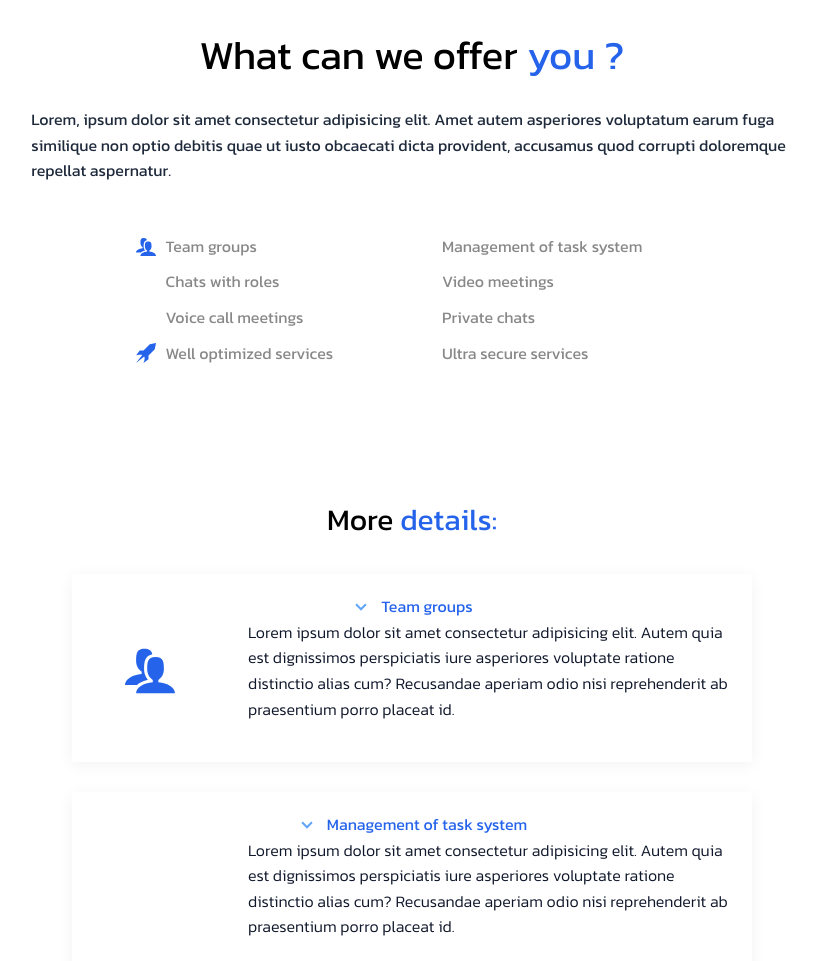
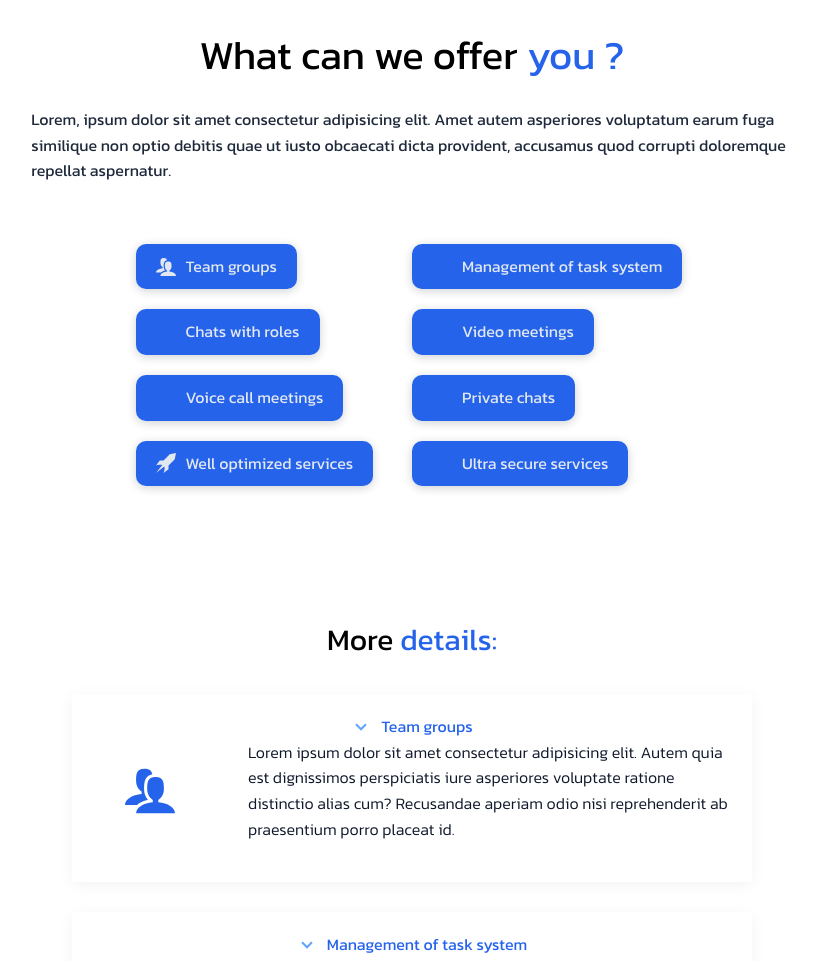
Before and after one commit to Nattek05/conmeet, a website: page index.html in a window 1280 px wide. Shown: the part 873-1834 px from the top of the page, without its empty margins (228-1045 px from the left). Drawn offline with Linux system fonts and the light colour scheme.

Commit message:
Completed offer section and added new functionality

```diff
--- a/index.html
+++ b/index.html
@@ -17,14 +17,14 @@
             <div class="nav__controls">
                 <div class="nav__btn-box">
 
-                    <a href="#" class="nav__controls--btn">
+                    <a href="#offer" class="nav__controls--btn">
                         <svg class="nav__btn-box--svg">
 
                             <use xlink:href="media/svgs/sprites.svg#icon-terminal"></use>
                         </svg>
                         Offer</a>
 
-                    <a href="#" class="nav__controls--btn">
+                    <a href="#products" class="nav__controls--btn">
                         <svg class="nav__btn-box--svg">
                             <use xlink:href="media/svgs/sprites.svg#icon-coin-dollar"></use>
                         </svg>
@@ -72,56 +72,82 @@
             </div>
         </header>
         <main class="main">
-            <article class="offer">
+            <article class="offer" id="offer">
                 <div class="heading">What can we offer <b>you ?</b></div>
                 <div class="heading__description">Lorem, ipsum dolor sit amet consectetur adipisicing elit. Amet autem asperiores voluptatum earum fuga similique non optio debitis quae ut iusto obcaecati dicta provident, accusamus quod corrupti doloremque repellat aspernatur.</div>
 
                 <ul class="offer__list">
                     <li class="offer__list--item">
+                        <div class="offer__list--item__button">
                             <svg class="offer__svg">
                                 <use xlink:href="media/svgs/sprites.svg#icon-users"></use>
                             </svg>
-                        Team groups</li>
+                           <a class="btn" href="#team_groups">Team groups</a></li>
+                        </div>
                     <li class="offer__list--item">
+                        <div class="offer__list--item__button">
                             <svg class="offer__svg">
                                 <use xlink:href="media/svgs/sprites.svg#icon-calendar"></use>
                             </svg>
-                        Management of task system</li>
+                            <a class="btn" href="#task_mang">  Management of task system</a></li>
+
+
+                        </div>
                     <li class="offer__list--item">
+                        <div class="offer__list--item__button">
                             <svg class="offer__svg">
                                 <use xlink:href="media/svgs/sprites.svg#icon-address-book"></use>
                             </svg>
-                        Chats with roles</li>
+                            <a class="btn" href="#chat">Chats with roles</a></li>
+
+
+                        </div>
                     <li class="offer__list--item">
+                        <div class="offer__list--item__button">
                             <svg class="offer__svg">
                                 <use xlink:href="media/svgs/sprites.svg#icon-camera"></use>
                             </svg>
-                        Video meetings</li>
+                            <a class="btn" href="#video_meet"> Video meetings</a></li>
+
+
+                        </div>
                     <li class="offer__list--item">
+                        <div class="offer__list--item__button">
                             <svg class="offer__svg">
                                 <use xlink:href="media/svgs/sprites.svg#icon-mic"></use>
                             </svg>
-                        Voice call meetings</li>
+                            <a class="btn" href="#voice_call">   Voice call meetings</a></li>
+
+
+                        </div>
                     <li class="offer__list--item">
+                        <div class="offer__list--item__button">
                             <svg class="offer__svg">
                                 <use xlink:href="media/svgs/sprites.svg#icon-lock"></use>
                             </svg>
-                        Private chats</li>
+                            <a class="btn" href="#priv_chat">   Private chats</a></li>
+
+
+                        </div>
                     <li class="offer__list--item">
+                        <div class="offer__list--item__button">
                             <svg class="offer__svg">
                                 <use xlink:href="media/svgs/sprites.svg#icon-rocket"></use>
                             </svg>
-                        Well optimized services</li>
+                            <a class="btn" href="#optimized">   Well optimized services</a></li>
+                        </div>
                     <li class="offer__list--item">
+                        <div class="offer__list--item__button">
                             <svg class="offer__svg">
                                 <use xlink:href="media/svgs/sprites.svg#icon-shield"></use>
                             </svg>
-                        Ultra secure services</li>
+                            <a class="btn" href="#secure">    Ultra secure services</a></li>
+                        </div>
                 </ul>
                     <div class="details">
                         <div class="heading__small">More <b>details:</b></div>
 
-                        <div class="details__card">
+                        <div class="details__card" id="team_groups">
                             <div class="details__card--heading">
                                 <svg class="details__card--small-svg">
                                     <use xlink:href="media/svgs/icons.svg#icon-cheveron-down"></use>
@@ -145,7 +171,7 @@
                                 </div>
                             </div>
                         </div>
-                        <div class="details__card">
+                        <div class="details__card" id="task_mang">
                             <div class="details__card--heading">
                                 <svg class="details__card--small-svg">
                                     <use xlink:href="media/svgs/icons.svg#icon-cheveron-down"></use>
@@ -169,7 +195,7 @@
                                 </div>
                             </div>
                         </div>
-                        <div class="details__card">
+                        <div class="details__card" id="chat">
                             <div class="details__card--heading">
                                 <svg class="details__card--small-svg">
                                     <use xlink:href="media/svgs/icons.svg#icon-cheveron-down"></use>
@@ -193,7 +219,7 @@
                                 </div>
                             </div>
                         </div>
-                        <div class="details__card">
+                        <div class="details__card" id="video_meet">
                             <div class="details__card--heading">
                                 <svg class="details__card--small-svg">
                                     <use xlink:href="media/svgs/icons.svg#icon-cheveron-down"></use>
@@ -217,7 +243,7 @@
                                 </div>
                             </div>
                         </div>
-                        <div class="details__card">
+                        <div class="details__card" id="voice_meet">
                             <div class="details__card--heading">
                                 <svg class="details__card--small-svg">
                                     <use xlink:href="media/svgs/icons.svg#icon-cheveron-down"></use>
@@ -241,7 +267,7 @@
                                 </div>
                             </div>
                         </div>
-                        <div class="details__card">
+                        <div class="details__card" id="priv_chat">
                             <div class="details__card--heading">
                                 <svg class="details__card--small-svg">
                                     <use xlink:href="media/svgs/icons.svg#icon-cheveron-down"></use>
@@ -265,7 +291,7 @@
                                 </div>
                             </div>
                         </div>
-                        <div class="details__card">
+                        <div class="details__card" id="optimized">
                             <div class="details__card--heading">
                                 <svg class="details__card--small-svg">
                                     <use xlink:href="media/svgs/icons.svg#icon-cheveron-down"></use>
@@ -289,7 +315,7 @@
                                 </div>
                             </div>
                         </div>
-                        <div class="details__card">
+                        <div class="details__card" id="secure">
 
                             <div class="details__card--heading">
                                 <svg class="details__card--small-svg">
@@ -321,7 +347,7 @@
 
 
             </article>
-            <div class="products">
+            <div class="products" id="products">
                 <div class="heading">Our Services /<b>Products</b></div>
                 <div class="heading__description">Lorem, ipsum dolor sit amet consectetur adipisicing elit. Amet autem asperiores voluptatum earum fuga similique non optio debitis quae ut iusto obcaecati dicta provident, accusamus quod corrupti doloremque repellat aspernatur.</div>
                 <div class="products__grid">
--- a/scss/basics/_site.scss
+++ b/scss/basics/_site.scss
@@ -7,6 +7,7 @@
 html{
     box-sizing: border-box;
     font-size: 62.5%; //! 1rem = 10px | 10px/16 = 62.5%
+    scroll-behavior: smooth;
 }
 
 body{
--- a/scss/components/_buttons.scss
+++ b/scss/components/_buttons.scss
@@ -1,6 +1,7 @@
 .btn{
     text-decoration: none;
     border: none;
+    color: inherit;
 
         &__header-btn{
             font-family: $main-font;
--- a/scss/layout/_offer.scss
+++ b/scss/layout/_offer.scss
@@ -21,11 +21,24 @@
             color: $col-gray-light;
             width: 50%;
             margin-bottom: 1rem;
+
+
+            &__button{
+                margin-top: 1rem;
+                background-color: $col-main;
+                color: $col-white-dark;
+                display: flex;
+                align-items: center;
+                gap: 1rem;
+                padding: 1rem 2rem;
+                border-radius: 1rem;
+                box-shadow: 0px 2px 10px rgba($col-slate-mid,0.2);
+            }
         }
 
     }
     &__svg{
-        fill: $col-main;
+        fill: $col-white-dark;
         width: 2rem;
         height: 2rem;
     }
```
Also changed, not shown: styles/main.css. Lines whose indentation alone changed are shown as unchanged.
